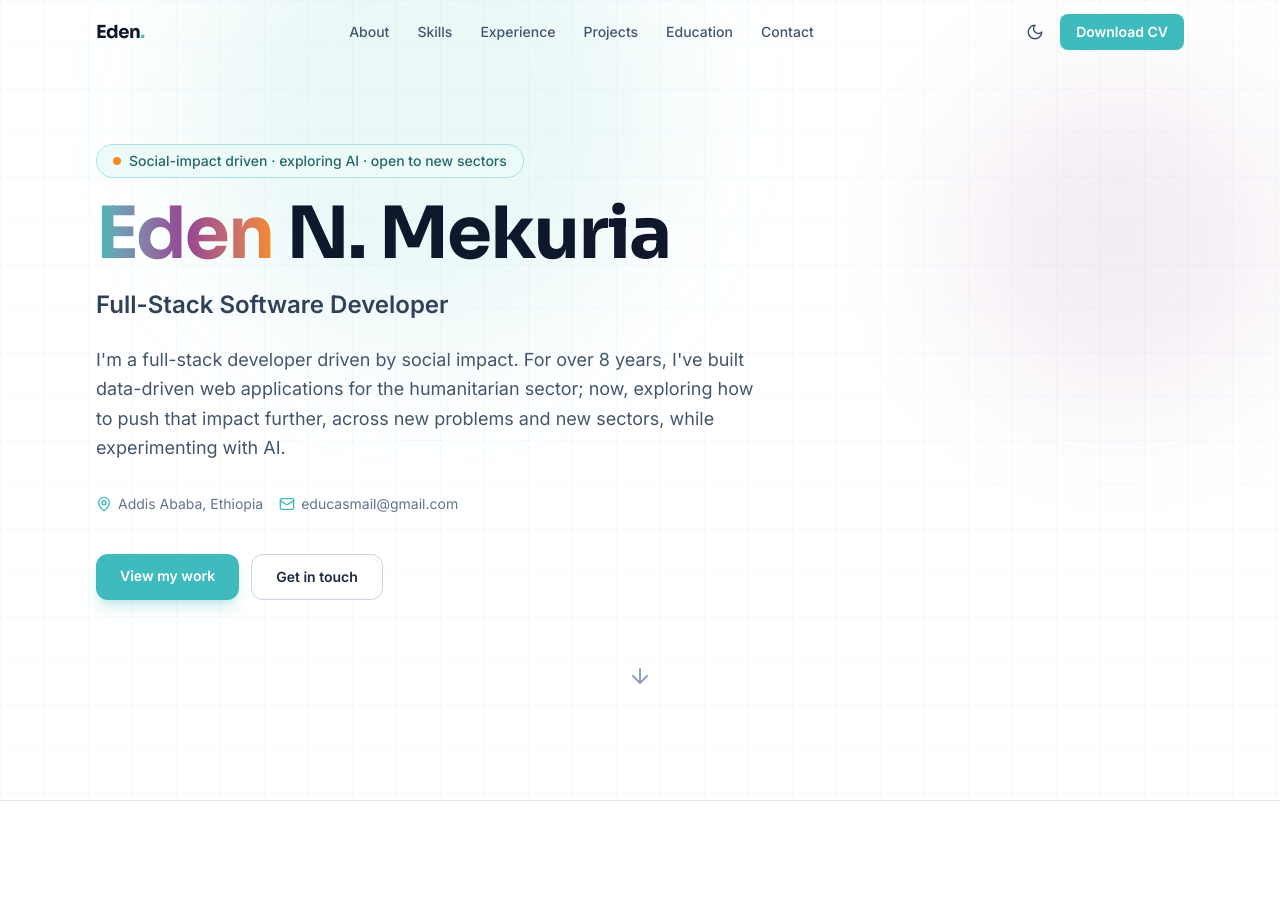
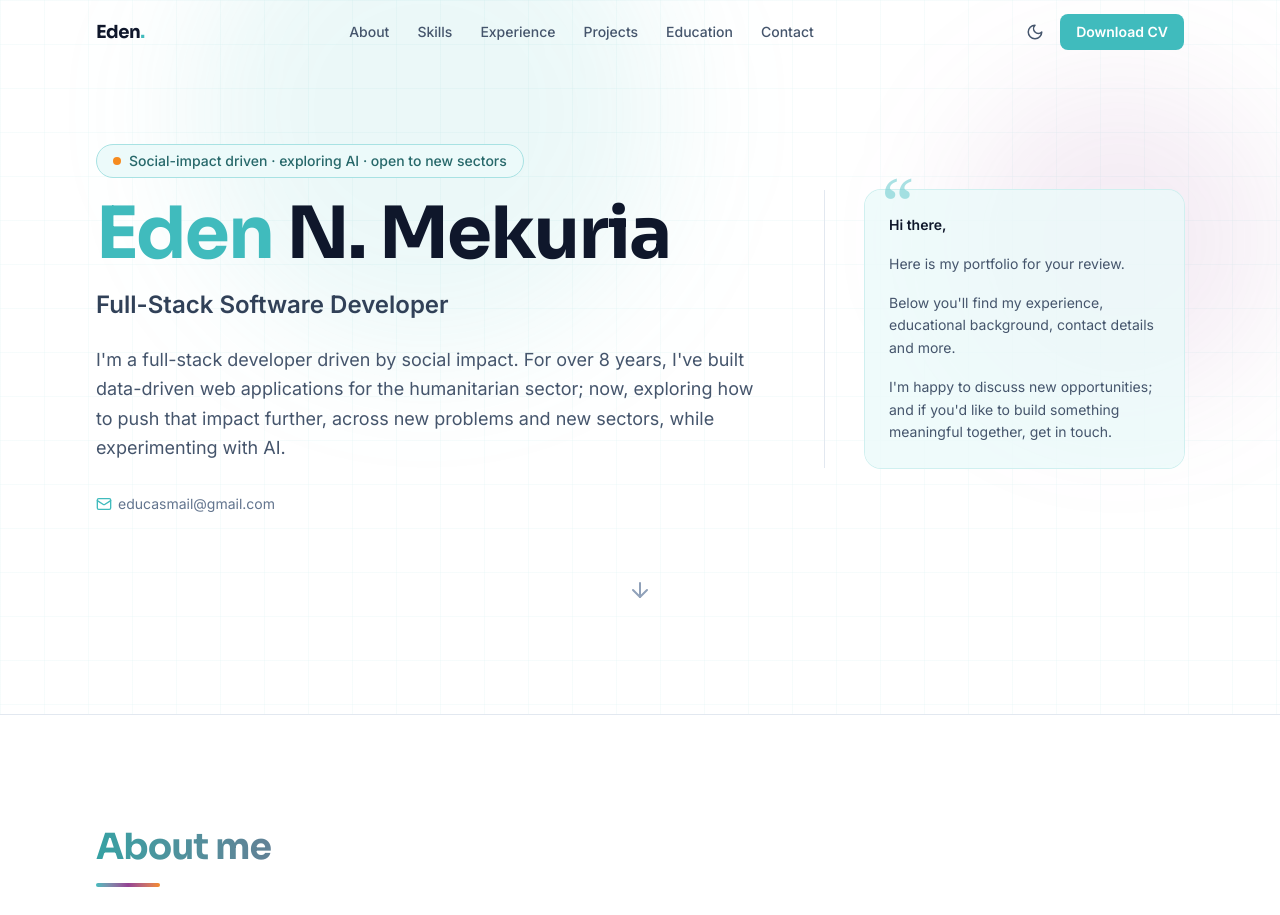
Before and after one commit to edennegussie/edennegussie.github.io, a React (Vite) app: page / in a window 1280 px wide. Shown: the top 915 px of the page. Built offline with nearby package versions, Linux system fonts and the light colour scheme.

Commit message:
enhancment

```diff
--- a/src/components/Experience.tsx
+++ b/src/components/Experience.tsx
@@ -11,7 +11,7 @@ export default function Experience() {
       <div className="mx-auto max-w-6xl px-5 sm:px-8">
         <SectionHeading
           eyebrow="Experience"
-          title="Where I've built"
+          title="Experience"
           description="Over 8 years across NGOs, consultancies, and R&D, building and maintaining production web applications."
         />
 
--- a/src/components/Footer.tsx
+++ b/src/components/Footer.tsx
@@ -3,9 +3,8 @@ export default function Footer() {
 
   return (
     <footer className="border-t border-slate-200 py-8 dark:border-slate-800">
-      <div className="mx-auto flex max-w-6xl flex-col items-center justify-between gap-4 px-5 text-sm text-slate-500 sm:flex-row sm:px-8 dark:text-slate-400">
-        <p>© {year} Eden N. Mekuria · Building software that matters</p>
-        <p>React · TypeScript · Tailwind CSS · a little help from AI</p>
+      <div className="mx-auto flex max-w-6xl justify-end px-5 text-right text-sm text-slate-500 sm:px-8 dark:text-slate-400">
+        <p>© {year} Eden N. Mekuria</p>
       </div>
     </footer>
   );
--- a/src/components/Hero.tsx
+++ b/src/components/Hero.tsx
@@ -1,4 +1,4 @@
-import { ArrowDown, Mail, MapPin } from "lucide-react";
+import { ArrowDown, Mail } from "lucide-react";
 import Reveal from "./Reveal";
 import { profile } from "../data";
 
@@ -10,6 +10,8 @@ export default function Hero() {
       <div className="pointer-events-none absolute top-20 right-0 h-[320px] w-[320px] rounded-full bg-purple-500/10 blur-3xl" />
 
       <div className="relative mx-auto max-w-6xl px-5 sm:px-8">
+        <div className="grid gap-12 lg:grid-cols-[1fr_360px] lg:items-center">
+          <div>
             <Reveal>
               <p className="mb-4 inline-flex items-center gap-2 rounded-full border border-teal-200 bg-teal-50 px-4 py-1.5 text-sm font-medium text-teal-800 dark:border-teal-800 dark:bg-teal-950/50 dark:text-teal-300">
                 <span className="h-2 w-2 rounded-full bg-orange-500" />
@@ -19,7 +21,7 @@ export default function Hero() {
 
             <Reveal delay={0.05}>
               <h1 className="font-display max-w-4xl text-4xl font-bold leading-[1.1] tracking-tight text-slate-900 sm:text-6xl lg:text-7xl dark:text-white">
-            <span className="bg-gradient-to-r from-teal-500 via-purple-500 to-orange-500 bg-clip-text text-transparent">
+                <span className="text-teal-500">
                   {profile.name.split(" ")[0]}
                 </span>{" "}
                 {profile.name.split(" ").slice(1).join(" ")}
@@ -41,32 +43,35 @@ export default function Hero() {
             <Reveal delay={0.2}>
               <div className="mt-8 flex flex-wrap items-center gap-4 text-sm text-slate-500 dark:text-slate-400">
                 <span className="inline-flex items-center gap-1.5">
-              <MapPin size={16} className="text-teal-500" />
-              {profile.location}
-            </span>
-            <span className="inline-flex items-center gap-1.5">
                   <Mail size={16} className="text-teal-500" />
                   {profile.email}
                 </span>
               </div>
             </Reveal>
 
-        <Reveal delay={0.25}>
-          <div className="mt-10 flex flex-wrap gap-3">
-            <a
-              href="#projects"
-              className="rounded-xl bg-teal-500 px-6 py-3 text-sm font-semibold text-white shadow-lg shadow-teal-500/25 transition hover:bg-teal-600"
-            >
-              View my work
-            </a>
-            <a
-              href="#contact"
-              className="rounded-xl border border-slate-300 bg-white px-6 py-3 text-sm font-semibold text-slate-800 transition hover:border-orange-300 hover:bg-orange-50 dark:border-slate-700 dark:bg-slate-900 dark:text-white dark:hover:border-orange-700 dark:hover:bg-orange-950/30"
-            >
-              Get in touch
-            </a>
           </div>
+
+          <Reveal delay={0.3}>
+            <aside className="border-t border-slate-200 pt-8 lg:border-t-0 lg:border-l lg:pl-10 lg:pt-0 dark:border-slate-800">
+              <div className="relative rounded-2xl bg-teal-50/80 p-6 text-sm leading-relaxed text-slate-600 ring-1 ring-teal-100 dark:bg-teal-950/20 dark:text-slate-400 dark:ring-teal-900/50">
+                <span className="pointer-events-none absolute -top-6 left-4 font-serif text-7xl leading-none text-teal-300/60 dark:text-teal-700/40">
+                  “
+                </span>
+                <div className="relative">
+                  <p className="font-semibold text-slate-900 dark:text-white">Hi there,</p>
+                  <p className="mt-4">Here is my portfolio for your review.</p>
+                  <p className="mt-4">
+                    Below you'll find my experience, educational background, contact details and more.
+                  </p>
+                  <p className="mt-4">
+                    I'm happy to discuss new opportunities; and if you'd like to build
+                    something meaningful together, get in touch.
+                  </p>
+                </div>
+              </div>
+            </aside>
           </Reveal>
+        </div>
 
         <div className="mt-16 flex justify-center">
           <a
--- a/src/components/SectionHeading.tsx
+++ b/src/components/SectionHeading.tsx
@@ -5,23 +5,14 @@ type SectionHeadingProps = {
 };
 
 export default function SectionHeading({
-  eyebrow,
   title,
-  description,
 }: SectionHeadingProps) {
   return (
-    <div className="mb-12 max-w-2xl">
-      <p className="mb-2 text-sm font-semibold uppercase tracking-widest text-teal-600 dark:text-teal-400">
-        {eyebrow}
-      </p>
-      <h2 className="font-display text-3xl font-bold tracking-tight text-slate-900 sm:text-4xl dark:text-white">
+    <div className="mb-10">
+      <h2 className="font-display bg-gradient-to-r from-teal-600 via-purple-600 to-orange-500 bg-clip-text text-3xl font-bold tracking-tight text-transparent sm:text-4xl">
         {title}
       </h2>
-      {description && (
-        <p className="mt-4 text-lg leading-relaxed text-slate-600 dark:text-slate-400">
-          {description}
-        </p>
-      )}
+      <div className="mt-4 h-1 w-16 rounded-full bg-gradient-to-r from-teal-500 via-purple-500 to-orange-500" />
     </div>
   );
 }
--- a/src/components/Skills.tsx
+++ b/src/components/Skills.tsx
@@ -8,7 +8,7 @@ export default function Skills() {
       <div className="mx-auto max-w-6xl px-5 sm:px-8">
         <SectionHeading
           eyebrow="Skills"
-          title="Tech stack"
+          title="Technical Skills"
           description="Languages, frameworks, and tools I use in my day-to-day development work."
         />
 
--- a/src/data.ts
+++ b/src/data.ts
@@ -84,64 +84,105 @@ export type Project = {
 
 export const projects: Project[] = [
   {
+    name: "Worldlink",
+    tagline: "M&E and GMS platform",
+    description:
+      "An M&E and GMS app used for donor and award management, data collection, and progress tracking of field programs.",
+    tags: [
+      "JavaScript",
+      "Angular",
+      "AngularJS",
+      "PHP",
+      "Laravel",
+      "MySQL",
+      "PostgreSQL",
+      "Jasmine",
+      "Docker",
+      "Azure App Services",
+      "RESTful APIs",
+      "Bitbucket Pipelines",
+    ],
+    link: "https://wl3.fh.org/",
+  },
+  {
+    name: "Ecosystem",
+    tagline: "Household and sponsorship management",
+    description:
+      "An application for household and children-under-sponsorship management.",
+    tags: [
+      "React",
+      ".NET Core",
+      "C#",
+      "Entity Framework Core",
+      "AWS EC2",
+      "AWS S3",
+      "REST APIs",
+      "Figma",
+    ],
+  },
+  {
     name: "AiQA",
-    tagline: "AI-powered QA agent for sponsor correspondence",
+    tagline: "AI-powered QA for sponsor correspondence",
     description:
-      "An automation tool that reviews letters and cards from sponsored children to their sponsors. Playwright drives the browser workflow while OpenAI validates each item against quality rules, processing around 300 reviews per run with no manual intervention.",
-    tags: ["OpenAI", "Playwright", "TypeScript", "Node.js", "Automation"],
-    metric: "~300 reviews per run, fully automated",
+      "An AI-powered QA application that reviews letters and cards written by sponsored children to their sponsors. It integrates Playwright for browser automation and OpenAI for content validation, running the full set of QA checks and approving submissions without human intervention.",
+    tags: ["Playwright", "OpenAI API (GPT-4)", "Node.js", "TypeScript", "Prompt Engineering"],
     ai: true,
   },
   {
     name: "Vision",
     tagline: "AI photo processing for field offices",
     description:
-      "A tool that uses Azure Computer Vision for face and body recognition to automatically process child photos from field offices, repositioning and aligning them to the organization's standards.",
-    tags: ["Node.js", "Express", "Azure AI", "MSSQL", "Docker"],
-    metric: "Automated image-processing workflows",
+      "A software tool that utilizes AI (Azure Computer Vision) for face and body recognition, and performs automatic processing of child photos from field offices to reposition and align them according to the organization standards.",
+    tags: [
+      "Pug",
+      "jQuery",
+      "Node.js",
+      "Express",
+      "MSSQL",
+      "Axios",
+      "Mocha",
+      "Chai",
+      "Azure Computer Vision API",
+      "Docker",
+    ],
     link: "https://vision.fh.org/",
     ai: true,
+  },
+  {
+    name: "OVAS",
+    tagline: "Volunteer management platform",
+    description:
+      "A volunteer management platform designed for FH staff to register and manage volunteers who do not have email addresses. It allows assigning unique IDs, linking with devices, and generating scannable badges.",
+    tags: [
+      "React",
+      "TypeScript",
+      "Tailwind CSS",
+      "React Query",
+      "React Router",
+      "QR/barcode generation library",
+      "REST APIs",
+    ],
   },
   {
     name: "ExportEd",
     tagline: "Salesforce ETL middleware",
     description:
-      "A custom standalone Node.js middleware that listens to Salesforce Platform Events, runs SOQL-based ETL, generates zipped CSV outputs, and writes processed data back to Salesforce, replacing a Boomi-managed process.",
-    tags: ["Node.js", "SOQL", "Salesforce", "ETL"],
-    metric: "Over $10,000 saved per year",
+      "A custom standalone Node.js middleware which listens to platform events from Salesforce, runs a SOQL-based ETL process, generates zipped CSV outputs, and writes processed data back to Salesforce.",
+    tags: ["Node.js", "Salesforce Platform Events", "SOQL", "Salesforce REST/Bulk API", "JSZip", "Cron scheduling"],
   },
   {
-    name: "Worldlink (wl3)",
-    tagline: "M&E and grants management (GMS)",
-    description:
-      "An M&E and GMS app used for donor and award management, data collection, and progress tracking of field programs. I helped build a single source of truth for grants and improved loading speed through caching and lazy loading.",
-    tags: ["Angular", "PHP", "Laravel", "PostgreSQL", "Power BI"],
-    metric: "Single source of truth for grants",
-    link: "https://wl3.fh.org/",
-  },
-  {
-    name: "eRIS",
-    tagline: "External relations information system",
-    description:
-      "Full-stack work on eRIS, an enterprise external relations platform built alongside the M&E and GMS suite. It supports field data capture, program reporting, and external relations workflows.",
-    tags: ["Angular", "PHP", "Laravel", "PostgreSQL", "Full-Stack"],
-    metric: "Part of the M&E, GMS & eRIS suite",
-  },
-  {
-    name: "OVAS",
-    tagline: "Volunteer management platform",
-    description:
-      "A volunteer management platform for staff to register and manage volunteers without email addresses, assigning unique IDs, linking devices, and generating scannable badges.",
-    tags: ["React", "TypeScript", "React Query", "Tailwind"],
-    metric: "Scannable badges for field volunteers",
-  },
-  {
-    name: "FH Salesforce CRM",
+    name: "Salesforce CRM",
     tagline: "Sponsorship and donation management",
     description:
-      "Salesforce CRM solutions to manage sponsors, children, sponsorships, and donations, with dynamic associations between sponsors and beneficiaries. Delivered through Apex and Lightning Web Components.",
-    tags: ["Apex", "LWC", "SOQL"],
-    metric: "Sponsor and beneficiary tracking",
+      "CRM used to manage sponsors, children, sponsorships, and donations, enabling tracking and dynamic association between sponsors and beneficiaries.",
+    tags: [
+      "Apex",
+      "Lightning Web Components (LWC)",
+      "SOQL",
+      "Batching tool",
+      "Salesforce Flow",
+      "Salesforce Data Loader",
+    ],
   },
 ];
 
@@ -161,7 +202,7 @@ export const experiences: Experience[] = [
     sector: "International NGO",
     period: "Apr 2019 to Present",
     points: [
-      "Develop, maintain, and deploy enterprise web applications (Worldlink, eRIS, OVAS, Vision), including new features, UX improvements, troubleshooting, and bug fixes.",
+      "Develop, maintain, and deploy enterprise web applications (Worldlink, OVAS, Vision), including new features, UX improvements, troubleshooting, and bug fixes.",
       "Built ExportEd, a custom Salesforce ETL middleware that saved the organization over $10,000 per year.",
       "Built AiQA, an AI-powered QA agent using Playwright and OpenAI to automate review of sponsor correspondence.",
       "Ensured accurate and reliable Sponsorship, Child, and Media data by validating datasets, resolving discrepancies, and running daily synchronization across three platforms.",
```
Also changed, not shown: src/components/Contact.tsx (+57 -33 lines), src/components/Projects.tsx (+17 -26 lines), 6 other files (tests, documents, lock files or other folders). Lines whose indentation alone changed are shown as unchanged.
